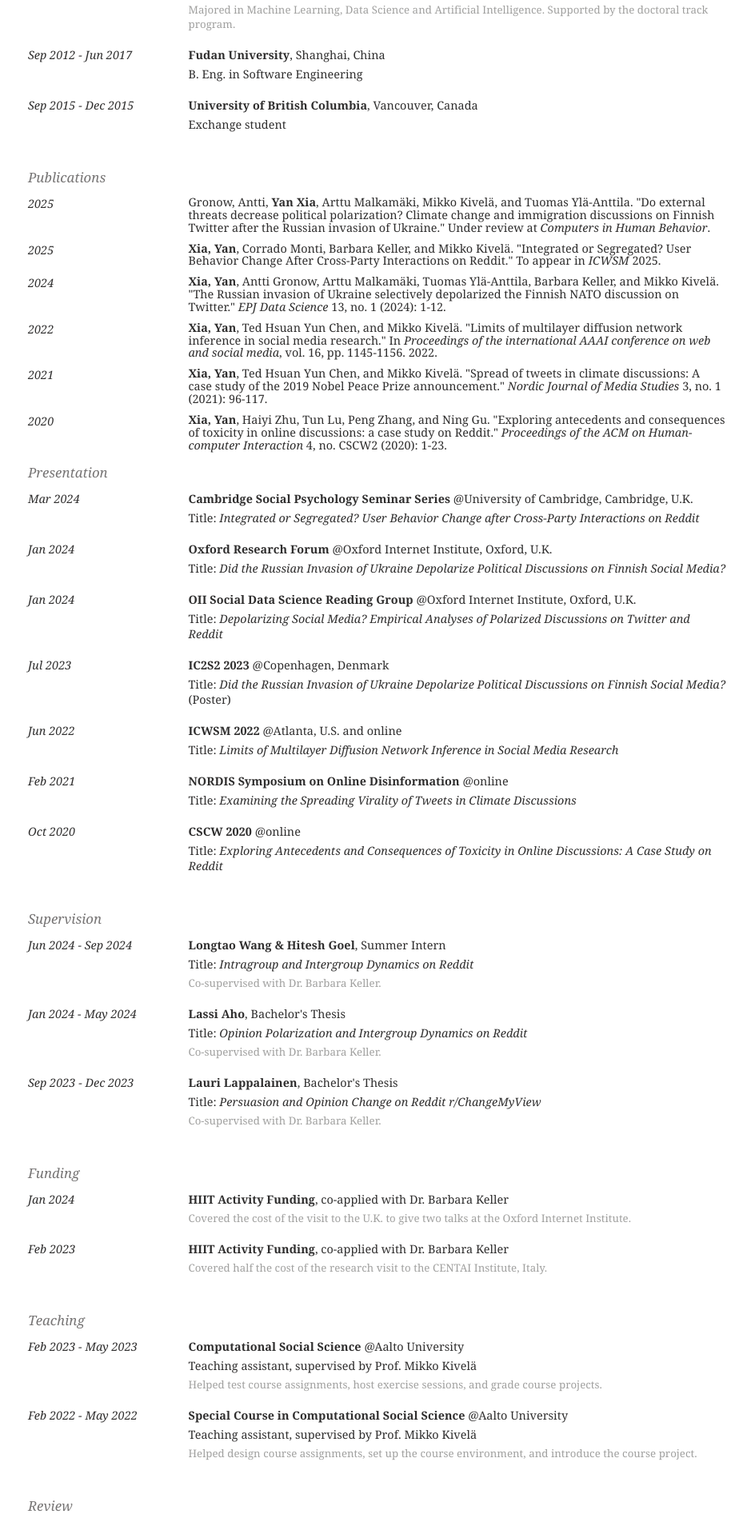
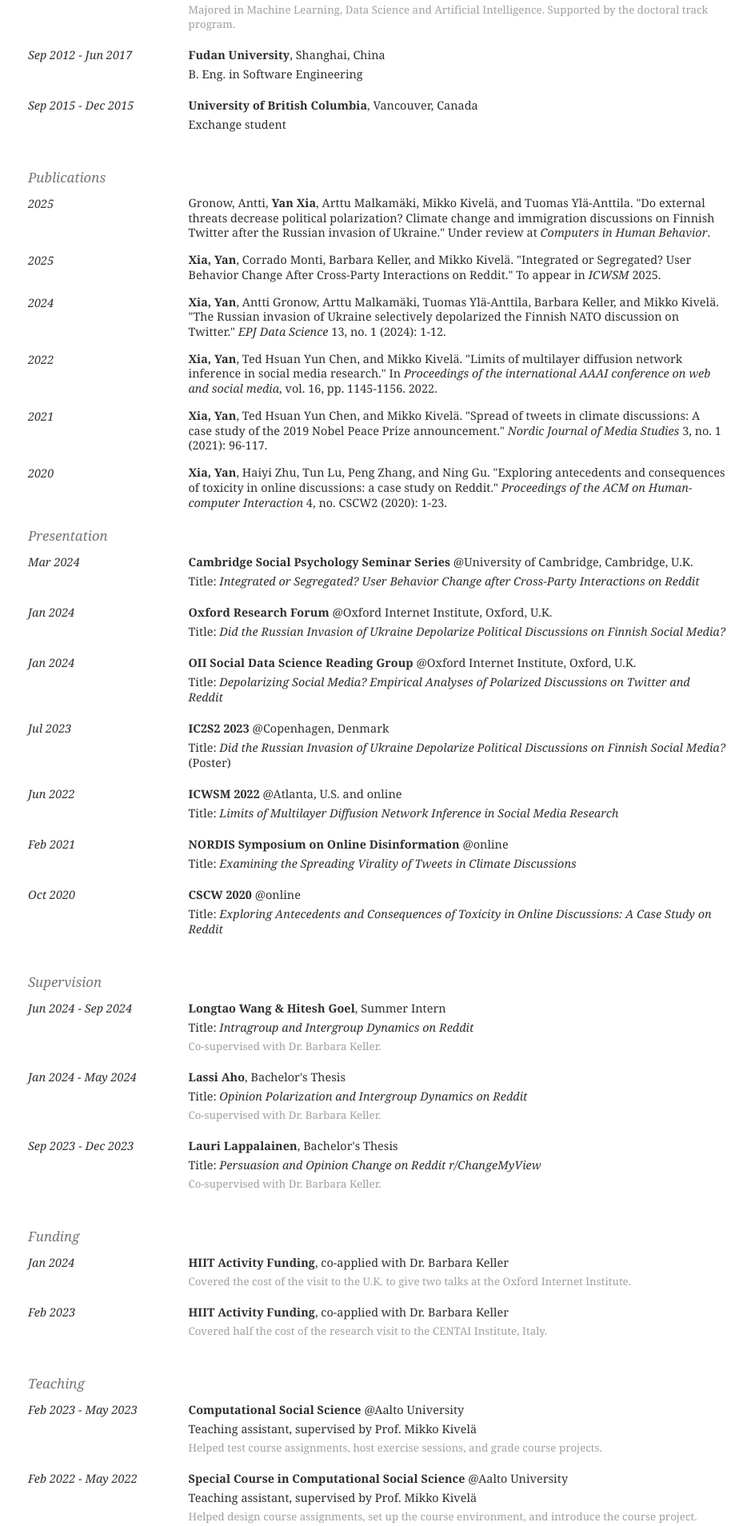
Before and after one commit to yanxxia/yanxxia.github.io, a Jekyll site: the page built from resume.html, in a window 1280 px wide. Shown: the part 372-2280 px from the top of the page at 80% size, without its empty margins (169-1108 px from the left). Built offline with Jekyll 4.4.1, drawn with Linux system fonts in a browser that asks for light colours.

Commit message:
Update 2025

```diff
--- a/_sass/main.scss
+++ b/_sass/main.scss
@@ -63,7 +63,6 @@ b, {
   float: left;
   color: $medium-color;
   text-align: justify;
-  text-justify: inter-word;
 }
 
 .pic-div {
@@ -156,8 +155,8 @@ b, {
 }
 
 .content.pub {
-  margin-bottom: 10px;
-  line-height: 110%;
+  margin-bottom: 15px;
+  line-height: 130%;
 }
 
 .description {
--- a/projects.html
+++ b/projects.html
@@ -80,7 +80,7 @@ title: Yan Xia | Projects
       <div class="pj-title">Integrated or Segregated? User Behavior Change after Cross-Party Interactions on Reddit</div>
       <div class="pj-description">Data analysis, Aalto University & CENTAI, Jan 2023 - May 2024</div>
     </div>
-    <img class="pj-image crossparty" src="assets/images/projects/cross_party.png" />
+    <!-- <img class="pj-image crossparty" src="assets/images/projects/cross_party.png" /> -->
     <div class="pj-content-div">
       <div class="pj-subtitle">Publications</div>
       <div class="content">
```
